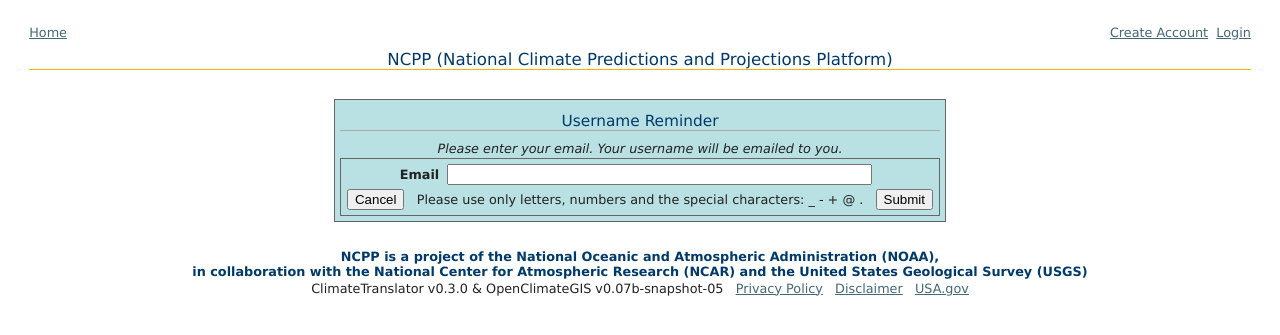
After one commit to NCPP/ClimateTranslator, a Django app: page /ncpp/username/reminder/ in a window 1280 px wide. The commit adds this page. Shown: the top 335 px of the page. Run offline with Django 3.2, Linux system fonts and the light colour scheme; parts of the project's set-up code (start-up, migrations or seed data) failed here and were passed over.

Commit message:
Inserting username reminder functionality.

```diff
--- a/ncpp/forms/accounts.py
+++ b/ncpp/forms/accounts.py
@@ -1,6 +1,6 @@
 from django.db import models
 from django.contrib.auth.models import User
-from django.forms import ModelForm
+from django.forms import ModelForm, Form
 from django.forms import CharField, BooleanField, PasswordInput, TextInput
 import re
 
@@ -87,3 +87,15 @@
     if field_value:
         if re.search(INVALID_CHARS, field_value):
             form._errors[field_name] = form.error_class(["'%s' contains invalid characters." % field_name])
+
+class UsernameReminderForm(Form):
+
+    email = CharField(required=True, widget=TextInput(attrs={'size':'50'}))
+
+    # validate data against bad characters
+    def clean(self):
+
+        email = self.cleaned_data.get('email')
+        validate_field(self, 'email', email)
+
+        return self.cleaned_data
--- /dev/null
+++ b/ncpp/templates/ncpp/accounts/username_reminder.html
@@ -0,0 +1,45 @@
+<!-- Template page used to remind the username -->
+{% extends "ncpp/common/base.html" %}
+
+{% block main %}
+
+	<div class="box" style="width:600px">
+    	<h2>Username Reminder</h2>
+
+        <p/>
+	    <div class="instructions">
+	    	Please enter your email. Your username will be emailed to you.
+	    </div>
+
+        {% if message %}
+        	<p/>
+            <div class="error">
+                {{ message }}
+            </div>
+        {% endif %}
+
+        <fieldset class="fieldset_box">
+            <form action="" method="post">
+                {% csrf_token %}
+
+                <table>
+                    <tr>
+                        <td class="head" nowrap="nowrap"><b>Email</b></td>
+                        <td class="long">{{ form.email }}
+                                         &nbsp;<span class="error">{{ form.email.errors }}</span>
+                        </td>
+                    </tr>
+                </table>
+
+                <div style="text-align:center">
+                    <input type="button" value="Cancel" onclick="window.location='{% url 'home' %}'"/>
+                    &nbsp; Please use only letters, numbers and the special characters: _ - + @ . &nbsp;
+                    <input type="submit" value="Submit" />
+                </div>
+
+            </form>
+        </fieldset>
+
+    </div>
+
+{% endblock %}
--- a/ncpp/templates/ncpp/common/ncpp_css.html
+++ b/ncpp/templates/ncpp/common/ncpp_css.html
@@ -106,12 +106,14 @@
 		color: #FF0000;
 		font-weight: bold;
 	}
-
 	.highlight {
 		color: #FF0000;
 	}
 	.success {
 		color: #0000FF;
 	}
-
+	.instructions {
+		font-style: italic;
+		text-align:center;
+	}
 </style>
--- a/ncpp/urls.py
+++ b/ncpp/urls.py
@@ -32,6 +32,9 @@
 
     # user management
     url(r'^user/add/$', 'ncpp.views.user_add', name='user_add' ),
+    #url(r'^password/reset/$', 'ncpp.views.password_reset', name='password_reset'),
+    url(r'^username/reminder/$', 'ncpp.views.username_reminder', name='username_reminder'),
+
 
     # login/logout using django default authentication views and templates
     url(r'^login/$', 'django.contrib.auth.views.login', {'template_name': 'ncpp/accounts/login.html'}, name='login'),
--- a/ncpp/views/accounts.py
+++ b/ncpp/views/accounts.py
@@ -1,4 +1,4 @@
-from ncpp.forms import UserForm
+from ncpp.forms import UserForm, UsernameReminderForm
 from django.shortcuts import render_to_response, HttpResponseRedirect
 from django.template import RequestContext
 from django.core.urlresolvers import reverse
@@ -50,6 +50,43 @@
             print "Form is invalid: %s" % form.errors
             return render_to_response('ncpp/accounts/user_form.html', {'form': form }, context_instance=RequestContext(request))
 
+def username_reminder(request):
+
+    if (request.method=='GET'):
+        form = UsernameReminderForm()
+        return render_to_response('ncpp/accounts/username_reminder.html', {'form':form }, context_instance=RequestContext(request))
+
+    else:
+        form = UsernameReminderForm(request.POST)
+
+        if form.is_valid():
+            email = form.cleaned_data.get('email')
+
+            # look up username
+            users = User.objects.filter(email__iexact=email)
+
+            if len(users)>0:
+
+                # send email with username(s) to user
+                subject = "Username Reminder"
+                message = ""
+                for user in users:
+                    message +=  "Your username is: %s\n"  % user.username
+                notify(user, subject, message)
+
+                # redirect to login page with special message
+                message = 'Your username has been emailed to the address you provided. Please check your email box.'
+                return HttpResponseRedirect(reverse('login')+"?message=%s" % message)
+
+            # user not found
+            else:
+                return render_to_response('ncpp/accounts/username_reminder.html',
+                                          {'form':form, 'message':'This email address cannot be found' }, context_instance=RequestContext(request))
+
+        else:
+            print "Form is invalid: %s" % form.errors
+            return render_to_response('ncpp/accounts/username_reminder.html', {'form':form }, context_instance=RequestContext(request))
+
 # function to notify the site administrators of a new user registration
 def notifyAdminsOfUserRegistration(user, subscribed):
 
```
Also changed, not shown: ncpp/templates/ncpp/accounts/login.html (+8 -1 lines).
